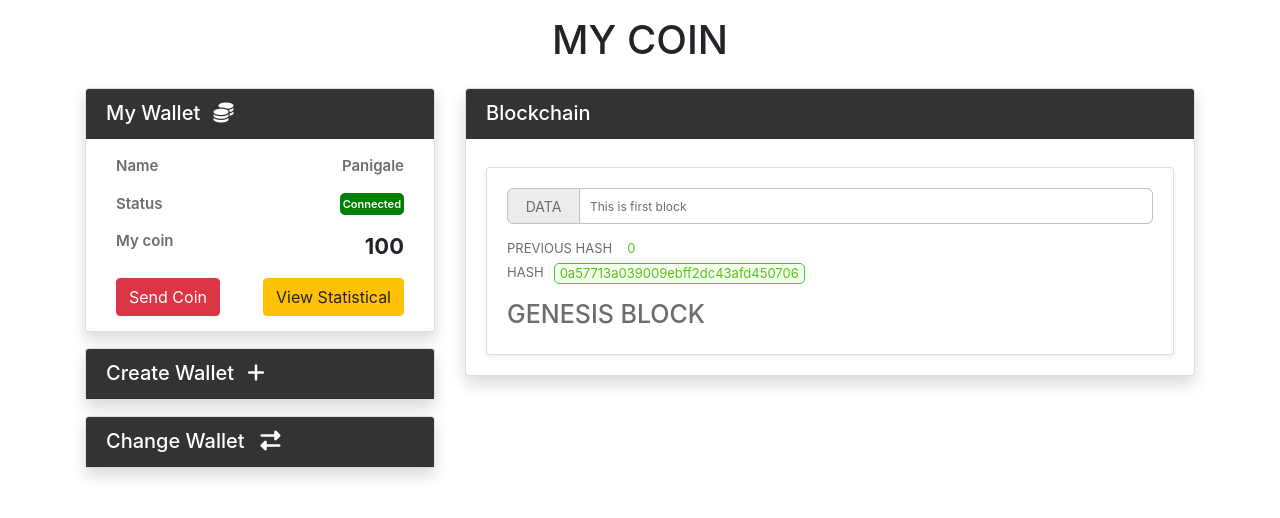
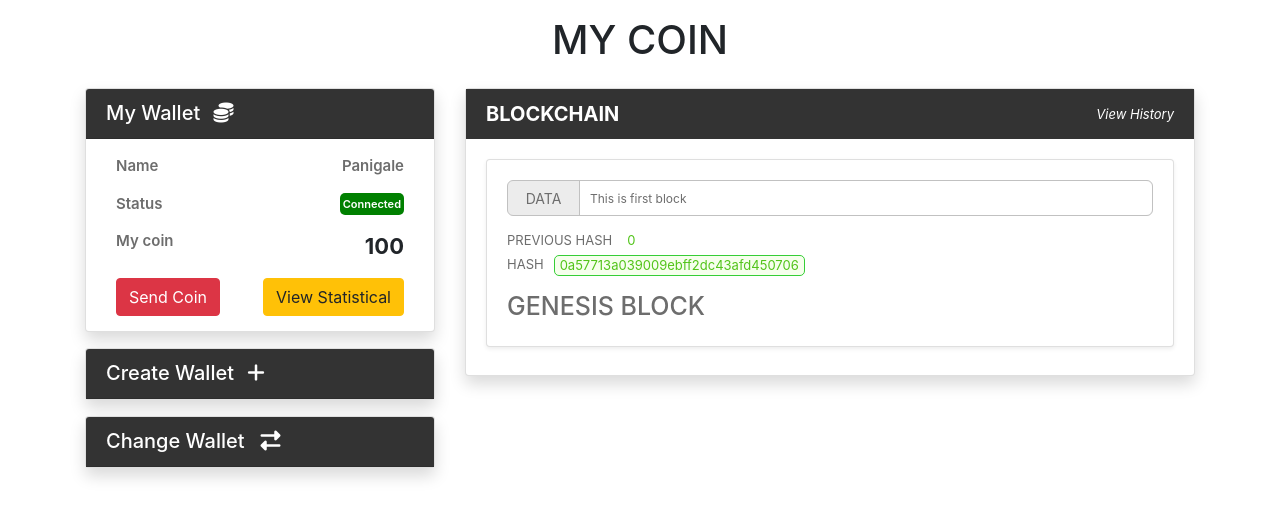
Before and after one commit to tuando24101997/myCoin, a React (Create React App) app: page / in a window 1280 px wide. Shown: the top 518 px of the page. Built offline with nearby package versions, Linux system fonts and the light colour scheme.

Commit message:
complete project

```diff
--- a/src/App.css
+++ b/src/App.css
@@ -85,6 +85,29 @@
 	color: #fff;
 	background-color: #333;
 	height: 50px;
+}
+
+.card-header-two {
+	display: flex;
+	text-align: center;
+	justify-content: space-between;
+	line-height: 50px;
+	color: #fff;
+	background-color: #333;
+	height: 50px;
+}
+
+.card-header-two .txtFirst{
+	margin-left: 20px;
+	font-weight: bold;
+	font-size: 20px;
+}
+
+.card-header-two .txtSecond{
+	margin-right: 20px;
+	font-size: 13px;
+	font-style: italic;
+	cursor: pointer;
 }
 
 .block-content{
@@ -178,6 +201,18 @@
 	display: none;
 }
 
+.txtHistory{
+	font-size: 13px;
+	font-style: italic;
+	cursor: pointer;
+	margin-right: 7px;
+}
+
+.divHistory{
+	display: flex;
+	justify-content: flex-end;
+}
+
 .cardchangewallet{
 	display: none;
 }
@@ -194,3 +229,44 @@
 .xuathientxtinvalid{
 	display: block;
 }
+
+.card-history{
+	border: solid #dadada 1px;
+	border-radius: 5px;
+	padding: 5px
+}
+
+.card-history p{
+	margin: 0;
+	padding: 0;
+	font-size: 13px;
+	font-weight: 500;
+	color: gray
+}
+
+.card-small-history{
+	display: flex;
+	align-items: center;
+}
+
+.historycoin{
+	font-size: 35px;
+	font-weight: bold;
+	color: #1fab05;
+}
+
+.txthistory{
+	color: #3d3df9;
+	font-size: 15px;
+	font-weight: bold;
+}
+
+.txtMiner{
+	font-size: 23px;
+	color: #000;
+}
+
+.txtMinerUn{
+	font-size: 23px;
+	color: #fd1d1d;
+}
--- a/src/App.js
+++ b/src/App.js
@@ -17,6 +17,18 @@ const propOfWork = (index, prevHash ) =>{
   }
 }
 
+const findMiner = (from, to, max) =>{
+  if (max <= 2 ){
+    return -1;
+  }
+  while(true){
+    const randomIndex = Math.floor(Math.random() * max);
+    if (randomIndex !== from && randomIndex !== to){
+      return randomIndex;
+    }
+  }
+}
+
 function App() {
 
   // Khai bao state Block
@@ -31,6 +43,9 @@ function App() {
 
   // Khai bao wallet active
   const [walletActive, setWalletActive] = useState(0);
+
+  // Khai báo lịch sử giao dịch
+  const [history, setHistory] = useState([]); // from - to - coin - miner
 
   // Function create wallet
   function getValueFormCreate(value){
@@ -63,10 +78,6 @@ function App() {
     setWallet(newWallet);
   }
 
-  function xuathiendiv(clName){
-    document.getElementsByClassName(clName)[0].classList.add('xuathien');
-  }
-
   function xoabodiv(clName){
     document.getElementsByClassName(clName)[0].classList.remove('xuathien');
   }
@@ -79,9 +90,7 @@ function App() {
     var newWallet = [...wallet];
     var mycoin = newWallet[walletActive].coin;
     if (value.id === walletActive || value.coin > mycoin || value.coin <= 0 || isNaN(value.coin) ){
-      //xuathiendiv('txtinvalid');
       document.getElementsByClassName('txtinvalid')[0].classList.add('xuathientxtinvalid');
-      //alert("Input coin invalid")
       clearDataForm('formsendcoin');
     }
     else{
@@ -100,11 +109,29 @@ function App() {
       newListBlock.push(newBlock);
       setBlock(newListBlock);
 
-      console.log(newBlock);
+      // change coin in wallet
       newWallet[walletActive].coin = mycoin - value.coin;
       newWallet[walletActive].recieved -= value.coin;
       newWallet[value.id].coin = newWallet[value.id].coin + value.coin;
       newWallet[value.id].transfer += value.coin;
+
+      // find miner
+      const idMiner = findMiner(value.id, walletActive, newWallet.length);
+      var nameMiner = "Not available";
+      if (idMiner !== -1 ){
+        nameMiner = newWallet[idMiner].name;
+      }
+      const newHistory = {
+        id: Date.now(),
+        to: newWallet[value.id].name,
+        from: newWallet[walletActive].name,
+        coin: value.coin,
+        miner: nameMiner
+      }
+      // add history in list history
+      var newListHistory = [...history];
+      newListHistory.push(newHistory);
+      setHistory(newListHistory);
       setWallet(newWallet);
       clearDataForm('formsendcoin');
       xoabodiv('card-send-coin');
@@ -126,7 +153,11 @@ function App() {
               getStatus={getStatusWallet}
               getSendCoin={getSendCoinWallet}
             />
-            <CardRight blocks={block} wActive={wallet[walletActive]} />
+            <CardRight
+              blocks={block}
+              wActive={wallet[walletActive]}
+              historys={history}
+            />
           </div>
         </div>
       </div>
--- a/src/components/cardRight/Block.js
+++ b/src/components/cardRight/Block.js
@@ -4,7 +4,7 @@ import React from 'react';
 function Block(props) {
     const {data, hash, prevHash, name} = props;
     return (
-        <div className="card block-content shadow-sm mt-2">
+        <div className="card block-content shadow-sm mb-2">
             <div className="card-body">
                 <div className="blockdata">
                     <span className="blockdata-name">DATA</span>
--- a/src/components/cardRight/CardRight.js
+++ b/src/components/cardRight/CardRight.js
@@ -1,6 +1,7 @@
-import React from 'react';
+import React, { useState } from 'react';
 import PropTypes from 'prop-types';
 import Block from './Block';
+import History from './History';
 
 CardRight.propTypes = {
    blocks: PropTypes.array,
@@ -11,13 +12,24 @@ CardRight.defaultProps = {
 }
 
 function CardRight(props) {
+    const [active, setActive] = useState(false);
+    const {blocks, wActive, historys} = props;
 
-    const {blocks, wActive} = props;
-    console.log(wActive);
+    function handleClick(){
+        setActive(!active);
+    }
+
     return (
         <div className="col-8">
-            <div className="card shadow mb-3">
-                <h5 className="card-header">Blockchain</h5>
+            {/* View Block chain */}
+            <div className={active===false?"card shadow mb-3":"andi"}>
+                <div className="card-header-two">
+                    <span className="txtFirst">BLOCKCHAIN</span>
+                    <span className="txtSecond" onClick={handleClick}>
+                        {active===false?"View History":"View Blockchain"}
+                    </span>
+                </div>
+
                 <div className={wActive.status === true?"card-body":"card-body andi"}>
                     {blocks.map(block => (
                         <Block
@@ -30,8 +42,27 @@ function CardRight(props) {
                     ))}
                 </div>
             </div>
+
+            {/* View History transfer */}
+            <div className={active===true?"card shadow mb-3":"andi"}>
+                <div className="card-header-two">
+                    <span className="txtFirst">HISTORY</span>
+                    <span className="txtSecond" onClick={handleClick}>
+                        {active===false?"View History":"View Blockchain"}
+                    </span>
+                </div>
+                {historys.map(history =>(
+                    <History
+                        key={history.id}
+                        from={history.from}
+                        to={history.to}
+                        coin={history.coin}
+                        miner={history.miner}
+                    />
+                ))}
+
+            </div>
         </div>
-
     );
 }
 
--- /dev/null
+++ b/src/components/cardRight/History.js
@@ -0,0 +1,24 @@
+import React from 'react';
+
+
+function History(props) {
+    const {from, to, coin, miner} = props;
+    return (
+        <div className="card-body" style={{marginLeft: '20px', marginRight: '20px'}}>
+            <div className="row card-history shadow-sm">
+                <div className="col-5" style={{marginTop: 'auto', marginBottom: 'auto'}}>
+                    <p>Form <span className="txthistory">{from}</span></p>
+                    <p>To <span className="txthistory">{to}</span></p>
+                </div>
+                <div className="col-3 card-small-history ">
+                    <span className="historycoin">{coin}</span>
+                </div>
+                <div className="col-4 card-small-history">
+                    <p>Miner: <span className={miner==="Not available"?"txtMinerUn":"txtMiner"}>{miner}</span></p>
+                </div>
+            </div>
+        </div>
+    );
+}
+
+export default History;
```
